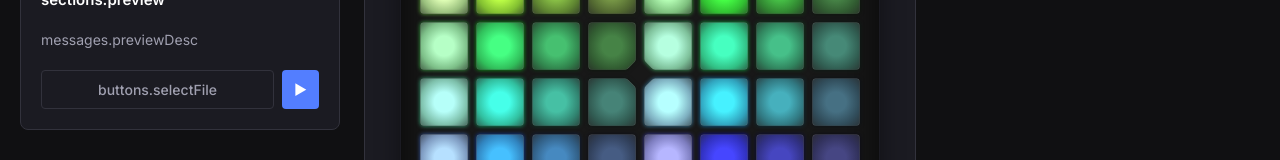
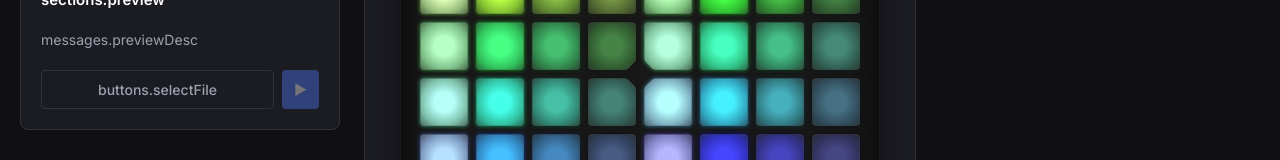
Before and after one commit to sihyunlts/mystrix-palette-utility, a React (Vite) app: page / in a window 1280 px wide. Shown: the part 259-419 px from the top of the page. Built offline with nearby package versions, Linux system fonts and the light colour scheme; no server answers; the HTML template or start-up script is replaced by a standard one.

Commit message:
style: add disabled button style

```diff
--- a/src/components/Button.module.css
+++ b/src/components/Button.module.css
@@ -11,8 +11,12 @@
   gap: var(--spacing-sm);
   border: none; /* Reset default button border */
 }
+.button:disabled {
+  opacity: 0.4;
+  cursor: not-allowed;
+  pointer-events: none;
+}
 
-/* ... existing variants ... */
 .primary {
   background-color: var(--color-primary);
 }
```
